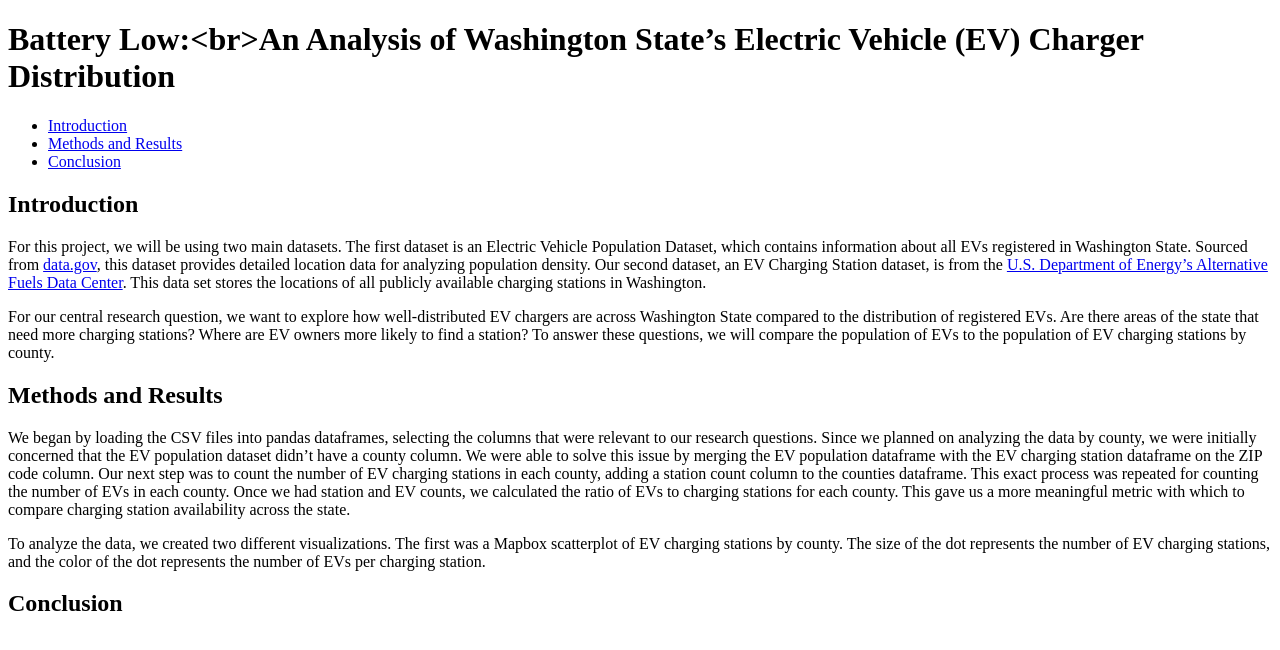
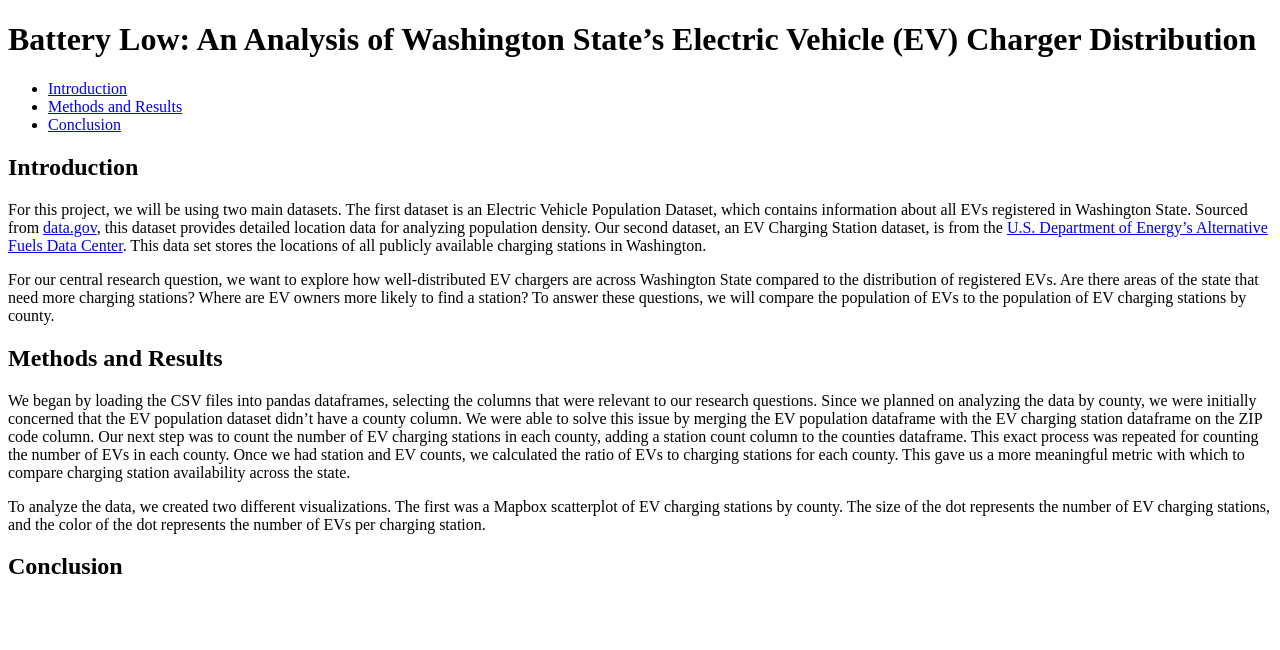
Before and after one commit to clarabates/hw10, a Jekyll site: the page built from index.md, in a window 1280 px wide. Shown: the top 650 px of the page. Built offline with Jekyll 4.4.1, drawn with Linux system fonts in a browser that asks for light colours.

```diff
--- a/_config.yml
+++ b/_config.yml
@@ -1 +1 @@
-title: "Battery Low:<br>An Analysis of Washington State’s Electric Vehicle (EV) Charger Distribution"
+title: "Battery Low: An Analysis of Washington State’s Electric Vehicle (EV) Charger Distribution"
```
